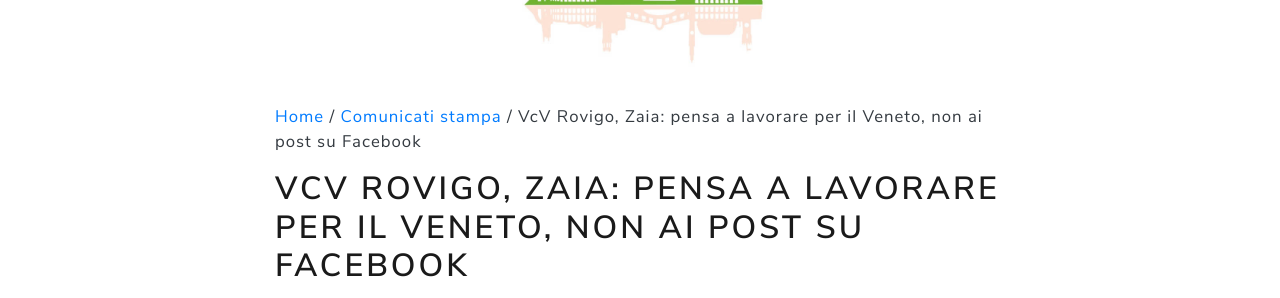
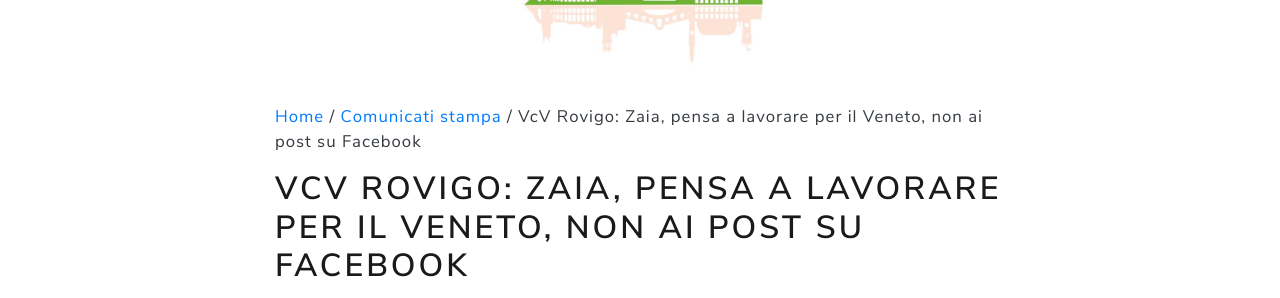
Before and after one commit to venetochevogliamo/venetochevogliamo.it, a Jekyll site: the page built from content/_comunicati-stampa/2020-06-24-VcV-Rovigo-Zaia-pensa-a-lavorare-per-il-Veneto-non-ai-post-su-Facebook.md, in a window 1280 px wide and 900 px high. Shown: the part 292-590 px from the top of the window. Built offline with Jekyll 4.4.1, drawn with Linux system fonts in a browser that asks for light colours; nearby versions of some CDN libraries; library files that are not in the unit come from our copies; comment, search, counter and statistics services are not loaded.

```diff
--- a/content/_comunicati-stampa/2020-06-24-VcV-Rovigo-Zaia-pensa-a-lavorare-per-il-Veneto-non-ai-post-su-Facebook.md
+++ b/content/_comunicati-stampa/2020-06-24-VcV-Rovigo-Zaia-pensa-a-lavorare-per-il-Veneto-non-ai-post-su-Facebook.md
@@ -1,5 +1,5 @@
 ---
-title: "VcV Rovigo, Zaia: pensa a lavorare per il Veneto, non ai post su Facebook"
+title: "VcV Rovigo: Zaia, pensa a lavorare per il Veneto, non ai post su Facebook"
 date: 2020-06-24
 
 ---
```
